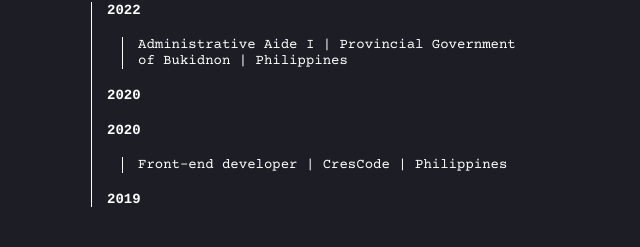
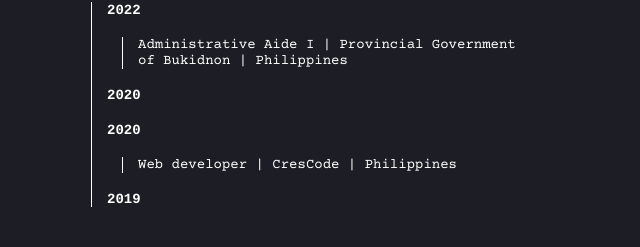
Before and after one commit to hoycid/my-portfolio, a React (Create React App) app: page / in a window 1280 px wide. Shown: the part 2001-2248 px from the top of the page, without its empty margins (340-980 px from the left). Built offline with nearby package versions, Linux system fonts and the light colour scheme; the HTML template or start-up script is replaced by a standard one.

Commit message:
updated work history

```diff
--- a/src/App.js
+++ b/src/App.js
@@ -182,7 +182,7 @@ function App() {
               <h4>2020</h4>
               <div className={classes.content}>
                 <ul>
-                  <li>Front-end developer | CresCode | Philippines</li>
+                  <li>Web developer | CresCode | Philippines</li>
                 </ul>
               </div>
               <h4>2019</h4>
```
